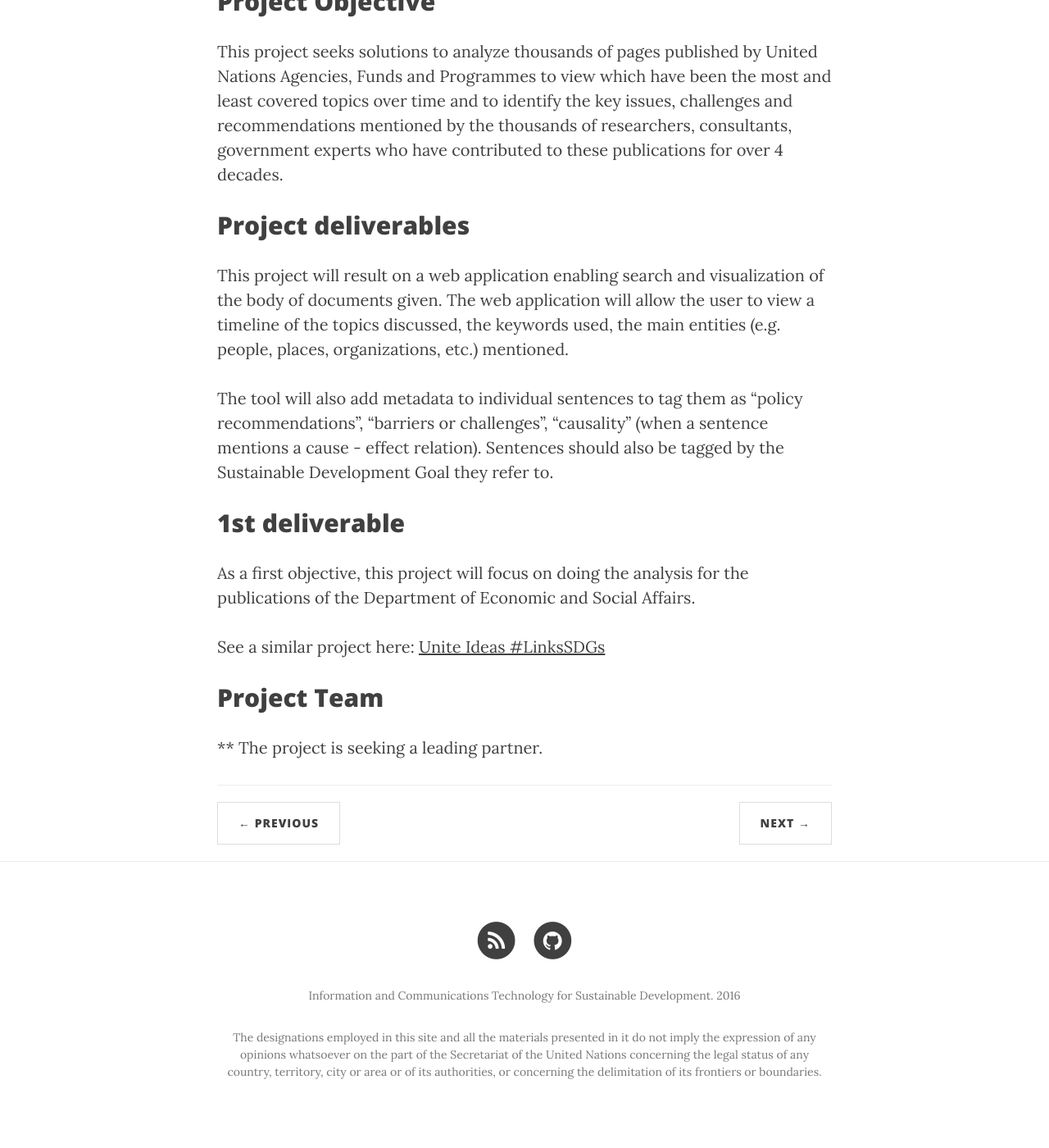
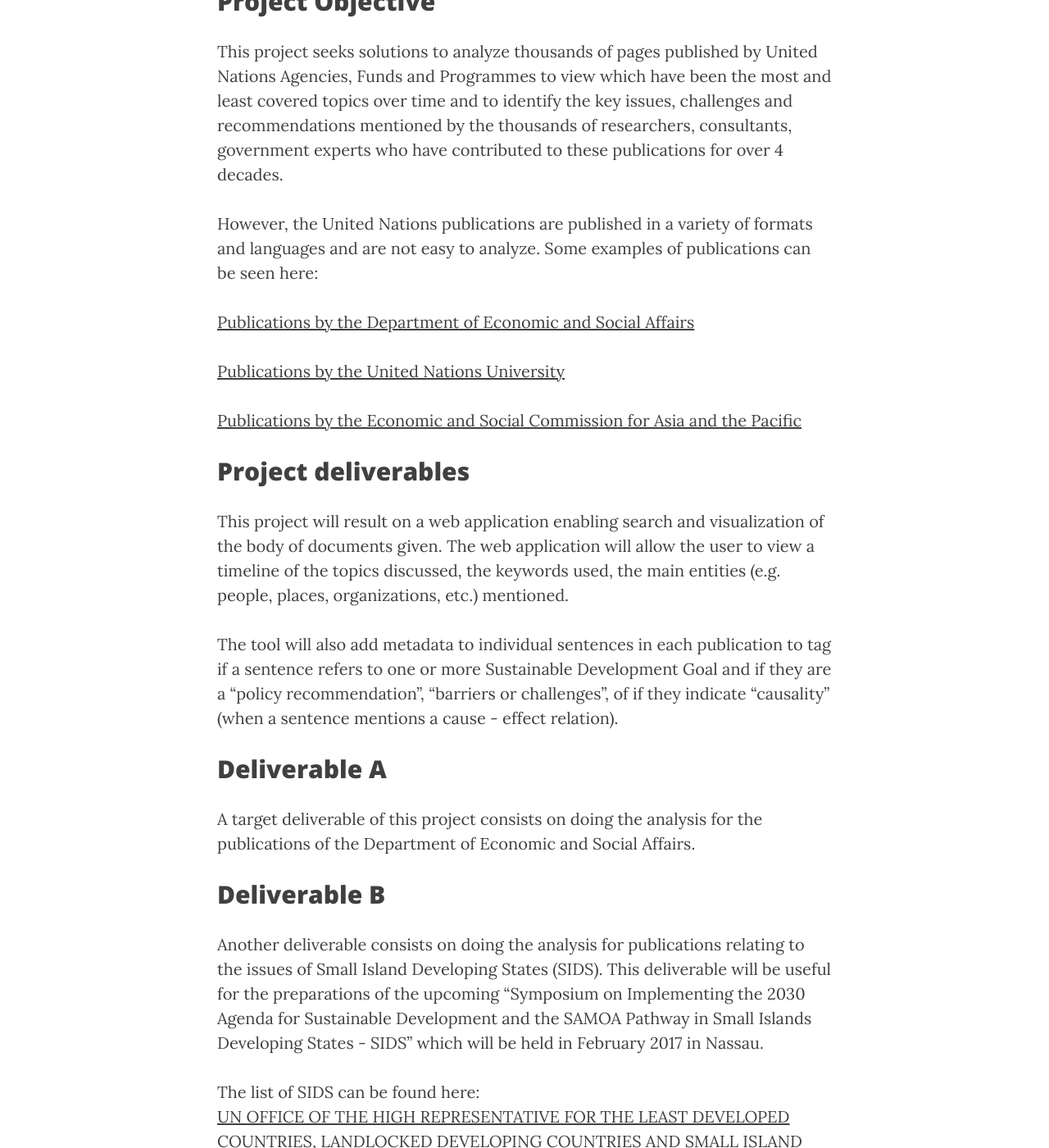
Before and after one commit to jmmnn/ICT4SD.github.io, a Jekyll site: the page built from _posts/2016-10-30-Project_Analyze_Publications.markdown, in a window 1280 px wide and 1400 px high, scrolled down 832 px. Shown: the whole window at 82% size. Built offline with Jekyll 4.4.1, drawn with Linux system fonts in a browser that asks for light colours; nearby versions of some CDN libraries; some of the changed text lies outside the part shown.

Commit message:
Updated deliverables and subtitle

```diff
--- a/_posts/2016-09-25-Project_CONFLICT.markdown
+++ b/_posts/2016-09-25-Project_CONFLICT.markdown
@@ -2,7 +2,7 @@
 layout:     post
 header-img: "img/conflict.jpg"
 title:      "Armed Conflict Analytics"
-subtitle:   "Historical data analytics of armed conflicts worldwide."
+subtitle:   "Historical data analytics of armed conflicts worldwide to better understand their characteristics and find patterns in causes and solutions."
 repository: "ArmedConflict"
 date:       2016-09-20 12:00:00
 author:     "Jorge Martinez Navarrete, UN-OICT Analytics"
--- a/_posts/2016-10-30-Project_Analyze_Publications.markdown
+++ b/_posts/2016-10-30-Project_Analyze_Publications.markdown
@@ -14,23 +14,44 @@
 
 This project seeks solutions to analyze thousands of pages published by United Nations Agencies, Funds and Programmes to view which have been the most and least covered topics over time and to identify the key issues, challenges and recommendations mentioned by the thousands of researchers, consultants, government experts who have contributed to these publications for over 4 decades.
 
+However, the United Nations publications are published in a variety of formats and languages and are not easy to analyze. Some examples of publications can be seen here:
+
+[Publications by the Department of Economic and Social Affairs](http://www.un.org/en/development/desa/publications/index.html)
+
+[Publications by the United Nations University](http://unu.edu/publications)
+
+[Publications by the Economic and Social Commission for Asia and the Pacific](http://www.unescap.org/publications/)
+
+
 Project deliverables
 ------------
 
 This project will result on a web application enabling search and visualization of the body of documents given. The web application will allow the user to view a timeline of the topics discussed, the keywords used, the main entities (e.g. people, places, organizations, etc.) mentioned.
 
-The tool will also add metadata to individual sentences to tag them as "policy recommendations", "barriers or challenges", "causality" (when a sentence mentions a cause - effect relation). Sentences should also be tagged by the Sustainable Development Goal they refer to.
+The tool will also add metadata to individual sentences in each publication to tag if a sentence refers to one or more Sustainable Development Goal and if they are a "policy recommendation", "barriers or challenges", of if they indicate "causality" (when a sentence mentions a cause - effect relation).
 
-1st deliverable
+
+Deliverable A
 ---------------
-As a first objective, this project will focus on doing the analysis for the publications of the Department of Economic and Social Affairs.
+A target deliverable of this project consists on doing the analysis for the publications of the Department of Economic and Social Affairs.
 
-See a similar project here:
+
+Deliverable B
+---------------
+Another deliverable consists on doing the analysis for publications relating to the issues of Small Island Developing States (SIDS). This deliverable will be useful for the preparations of the upcoming "Symposium on Implementing the 2030 Agenda for Sustainable Development and the SAMOA Pathway in Small Islands Developing States - SIDS" which will be held in February 2017 in Nassau.
+
+The list of SIDS can be found here:
+[UN OFFICE OF THE HIGH REPRESENTATIVE FOR THE LEAST DEVELOPED COUNTRIES, LANDLOCKED DEVELOPING COUNTRIES AND SMALL ISLAND DEVELOPING STATES](http://unohrlls.org/about-sids/country-profiles/)
+
+
+Reference projects
+-------------------------
 [Unite Ideas #LinksSDGs](https://unite.un.org/ideas/content/linkssdgs-natural-language-processing-and-data-visualization-challenge)
 
 
 Project Team
 ------------
 
+**The project is seeking a data analytics and visualization partner.**
 
-** The project is seeking a leading partner.
+**This team is advised by staff members from the United Nations Secretariat who provide background as well as detailed information on the expected work and objectives.**
```
